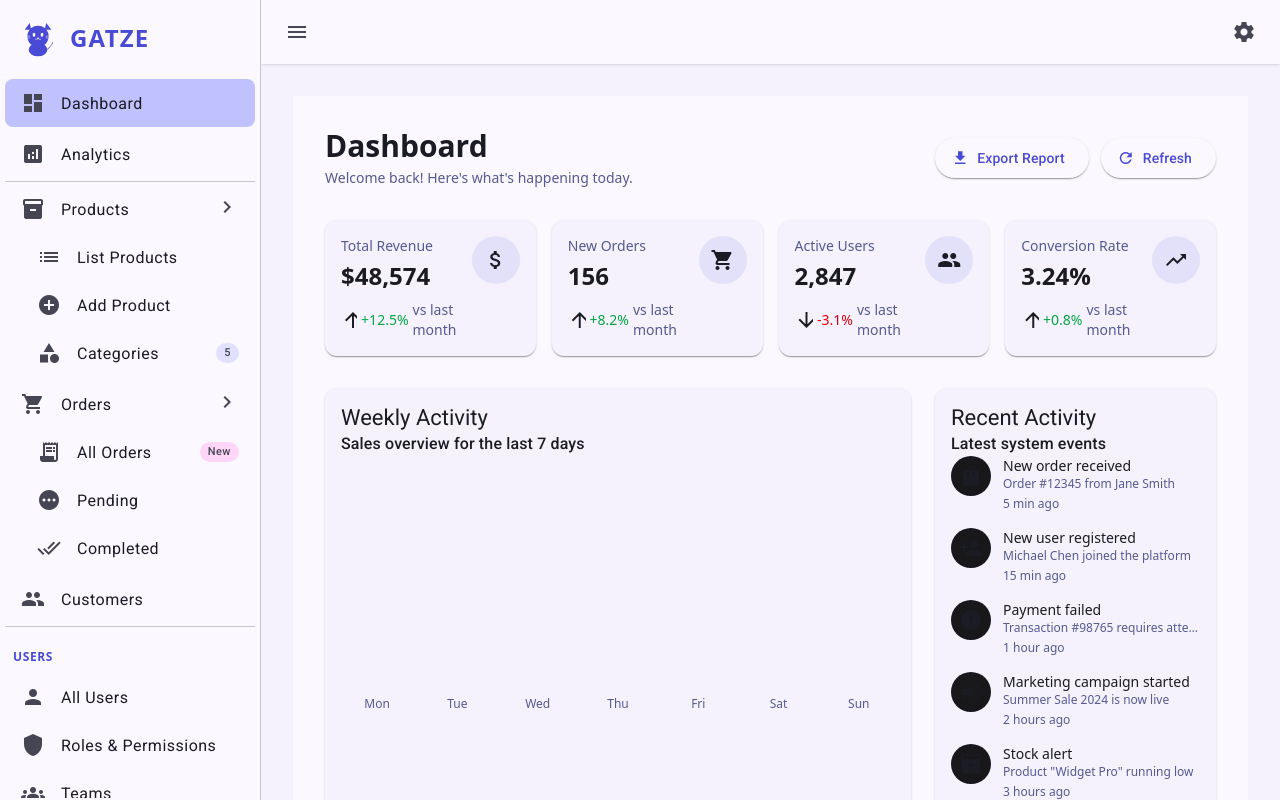
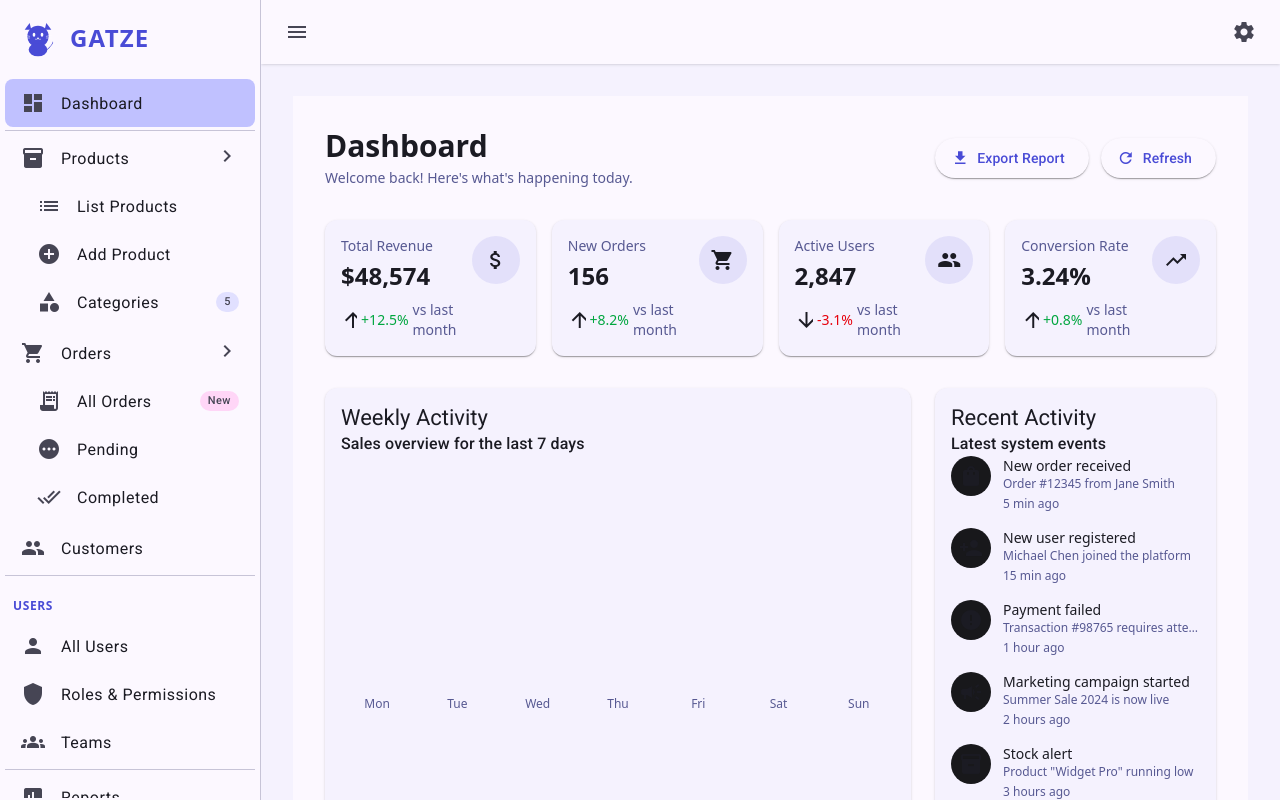
Before and after one commit to gatzecode/gatze, an Angular app: page /dashboard in a window 1280 px wide. Built offline with nearby package versions, Linux system fonts and the light colour scheme.

Commit message:
feat: point two

```diff
--- a/src/app/layouts/main/main.ts
+++ b/src/app/layouts/main/main.ts
@@ -60,13 +60,6 @@ export class Main {
       link: '/dashboard',
       type: 'basic',
       exactMatch: true,
-    },
-    {
-      id: 'analytics',
-      title: 'Analytics',
-      icon: 'analytics',
-      link: '/analytics',
-      type: 'basic',
     },
     {
       id: 'divider-1',
```
